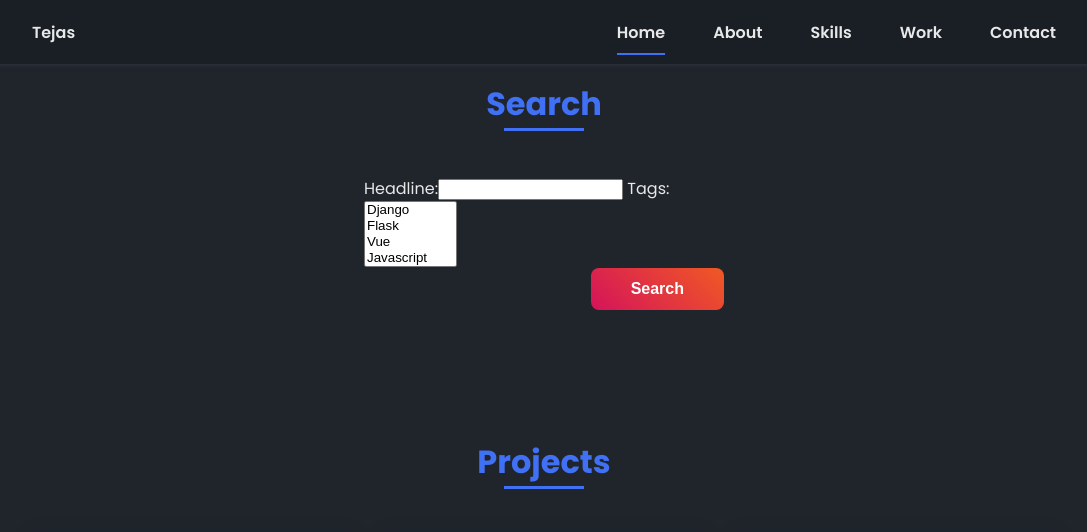
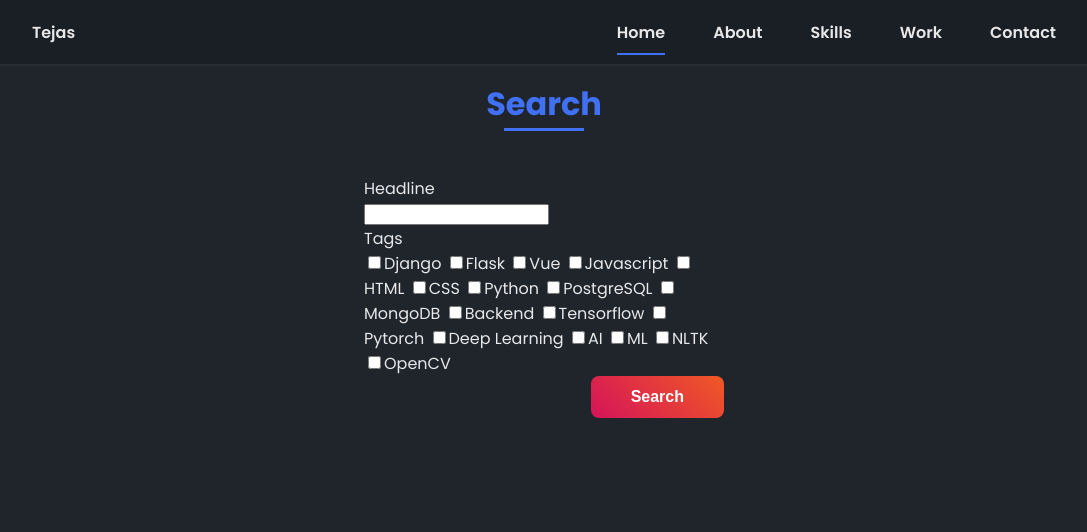
Before and after one commit to tej1996nitrr/Profile, a Django app: page /posts/ in a window 1280 px wide. Shown: the top 532 px of the page, without its empty margins (96-1183 px from the left). Run offline with Django 3.2, Linux system fonts and the light colour scheme; data comes from the database, SQL or seed files in the repository; some libraries are stand-ins or nearby versions; grey boxes are pictures that could not be loaded.

Commit message:
seaarch bar

```diff
--- a/portfolio/core/filters.py
+++ b/portfolio/core/filters.py
@@ -1,8 +1,10 @@
 import django_filters
-
+from django_filters import  CharFilter
 from .models import *
-
+from django import  forms
 class PostFilter(django_filters.FilterSet):
+    headline = CharFilter(field_name='headline', lookup_expr="icontains", label='Headline')
+    tags = django_filters.ModelMultipleChoiceFilter(queryset=Tag.objects.all(), widget=forms.CheckboxSelectMultiple)
     class Meta:
         model = Post
         fields = ['headline', 'tags']
--- a/portfolio/core/templates/core/posts.html
+++ b/portfolio/core/templates/core/posts.html
@@ -1,19 +1,30 @@
 {% extends 'core/layout.html' %}
 {% load static %}
 {% block content %}
+{% load crispy_forms_tags %}
+<!--===== SEARch=====-->
+<link rel="stylesheet" href="https://use.fontawesome.com/releases/v5.3.1/css/all.css" integrity="sha384-mzrmE5qonljUremFsqc01SB46JvROS7bZs3IO2EmfFsd15uHvIt+Y8vEf7N7fWAU" crossorigin="anonymous">
+<style type="text/css">
+    #id_tags{
+        max-height: 100px;
+        overflow-y: scroll;
+        border: 1px solid #888;
+        border-radius: 5px;
+        padding:5px;
+    }
 
-<!--===== SEARch=====-->
-
-<section class="contact section" >
+</style>
+<section class="contact section bd-grid">
     <h2 class="section-title">Search</h2>
 
     <div class="contact__container bd-grid">
         <form  method="GET" action="" class="contact__form">
-            {{myfilter.form}}
+            {{myfilter.form|crispy}}
             <input type="submit" value="Search" class="contact__button button">
 
         </form>
     </div>
+
 </section>
 <section class="work section">
 
--- a/portfolio/core/views.py
+++ b/portfolio/core/views.py
@@ -13,7 +13,8 @@ def home(request):
 
 def posts(request):
     posts = Post.objects.all()
-    myfilter = PostFilter()
+    myfilter = PostFilter(request.GET, queryset=posts)
+    posts = myfilter.qs
     context = {'posts':posts, 'myfilter': myfilter}
 
     return render(request, 'core/posts.html', context)
--- a/portfolio/portfolio/settings.py
+++ b/portfolio/portfolio/settings.py
@@ -38,7 +38,8 @@ INSTALLED_APPS = [
     'django.contrib.messages',
     'django.contrib.staticfiles',
     'core',
-    'django_filters'
+    'django_filters',
+    'crispy_forms',
 ]
 
 MIDDLEWARE = [
```
Also changed, not shown: 2 other files.
